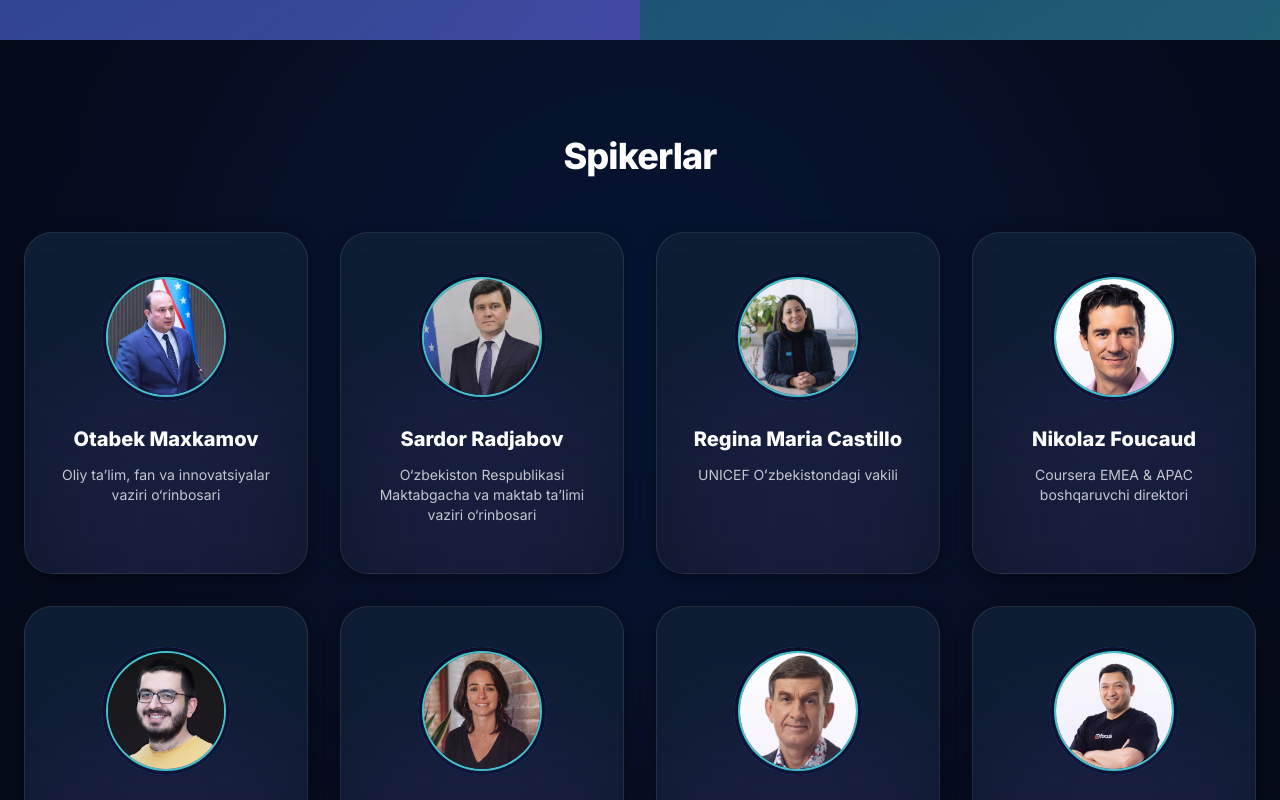
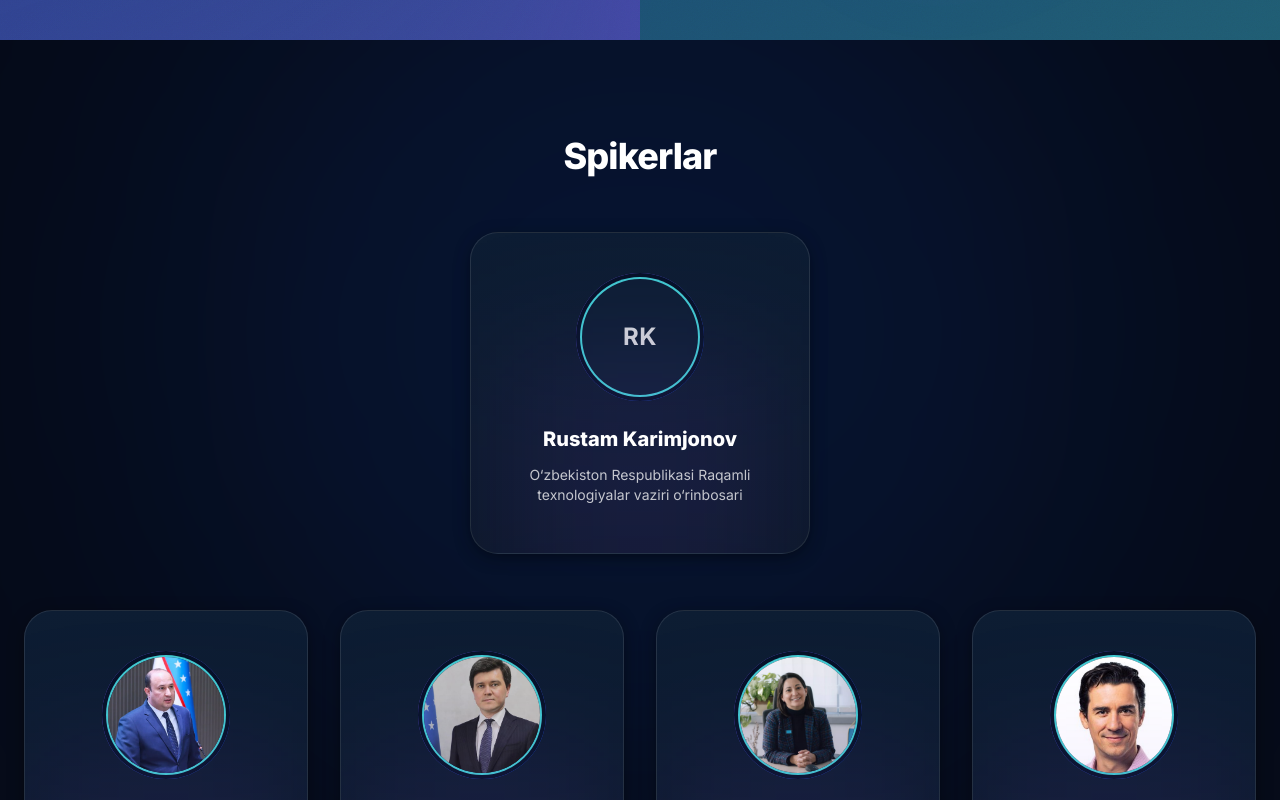
Before and after one commit to Marufbek-Mamatqulov/ICT_Week_Rtrm, a React (Vite) app: page / in a window 1280 px wide. Shown: the part 760-1560 px from the top of the page. Built offline with nearby package versions, Linux system fonts and the light colour scheme.

Commit message:
Speakers: add featured Rustam Karimjonov and layout separation

```diff
--- a/src/components/Speakers.tsx
+++ b/src/components/Speakers.tsx
@@ -14,14 +14,21 @@
         <h2 className="text-3xl md:text-4xl font-extrabold tracking-tight mb-14 text-center">
           {t('speakers.title') || 'Speakers'}
         </h2>
+        {speakers.length > 0 && (
+          <div className="mb-14">
+            <div className="flex justify-center">
+              <SpeakerCard
+                name={speakers[0].name[lang]}
+                role={speakers[0].role[lang]}
+                photo={speakers[0].photo}
+                featured
+              />
+            </div>
+          </div>
+        )}
         <div className="grid grid-cols-2 md:grid-cols-3 xl:grid-cols-4 gap-6 md:gap-8">
-          {speakers.map(sp => (
-            <SpeakerCard
-              key={sp.id}
-              name={sp.name[lang]}
-              role={sp.role[lang]}
-              photo={sp.photo}
-            />
+          {speakers.slice(1).map(sp => (
+            <SpeakerCard key={sp.id} name={sp.name[lang]} role={sp.role[lang]} photo={sp.photo} />
           ))}
         </div>
       </div>
@@ -50,21 +57,21 @@
   );
 }
 
-const SpeakerCard = ({ name, role, photo }: { name: string; role: string; photo?: string }) => (
+const SpeakerCard = ({ name, role, photo, featured }: { name: string; role: string; photo?: string; featured?: boolean }) => (
   <motion.div
     initial={{ opacity: 0, y: 20 }}
     whileInView={{ opacity: 1, y: 0 }}
     viewport={{ once: true }}
     whileHover={{ y: -6 }}
     transition={{ duration: 0.4, ease: 'easeOut' }}
-    className="group relative flex flex-col items-center text-center rounded-[28px] px-6 pt-10 pb-8 bg-gradient-to-b from-[#0d1d33] to-[#0a1627] border border-white/10 shadow-[0_4px_18px_-4px_rgba(0,0,0,0.6)] hover:shadow-[0_8px_28px_-6px_rgba(0,0,0,0.65)] overflow-hidden"
+  className={`group relative flex flex-col items-center text-center rounded-[28px] px-6 pt-10 pb-8 bg-gradient-to-b from-[#0d1d33] to-[#0a1627] border border-white/10 shadow-[0_4px_18px_-4px_rgba(0,0,0,0.6)] hover:shadow-[0_8px_28px_-6px_rgba(0,0,0,0.65)] overflow-hidden ${featured ? 'md:w-[340px]' : ''}`}
   >
     <div className="absolute inset-0 rounded-[28px] bg-[radial-gradient(circle_at_50%_0%,rgba(78,243,247,0.12),transparent_60%)] opacity-0 group-hover:opacity-100 transition-opacity" />
     <Avatar photo={photo} name={name} />
-    <h3 className="relative z-10 font-extrabold text-lg md:text-xl leading-tight text-white mb-3 px-2">
+  <h3 className="relative z-10 font-extrabold text-lg md:text-xl leading-tight text-white mb-3 px-2">
       {name}
     </h3>
-    <p className="relative z-10 text-[13px] md:text-sm leading-relaxed text-white/75 whitespace-pre-line mb-4">
+  <p className="relative z-10 text-[13px] md:text-sm leading-relaxed text-white/75 whitespace-pre-line mb-4">
       {role}
     </p>
   {/* time removed as requested */}
--- a/src/data/speakers.ts
+++ b/src/data/speakers.ts
@@ -7,6 +7,16 @@
 };
 
 export const speakers: Speaker[] = [
+  {
+    id: 's0',
+    name: { uz: 'Rustam Karimjonov', en: 'Rustam Karimjonov', ru: 'Рустам Каримжонов' },
+    role: {
+      uz: "O‘zbekiston Respublikasi Raqamli texnologiyalar vaziri o‘rinbosari",
+      en: 'Deputy Minister at the Ministry for the Development of ICT of the Republic of Uzbekistan',
+      ru: 'Заместитель министра по развитию ИКТ Республики Узбекистан'
+    },
+    // photo can be added later e.g. '/Spikerlar/Rustam Karimjonov.png'
+  },
   {
     id: 's1',
     name: { uz: 'Otabek Maxkamov', en: 'Otabek Maxkamov', ru: 'Отабек Махкамов' },
```
